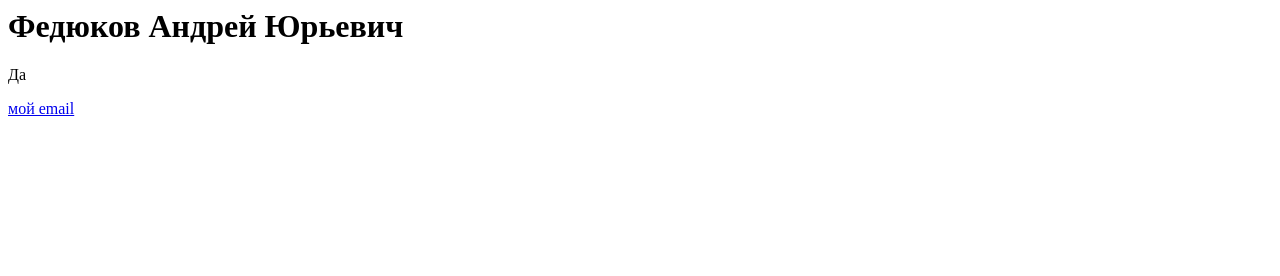
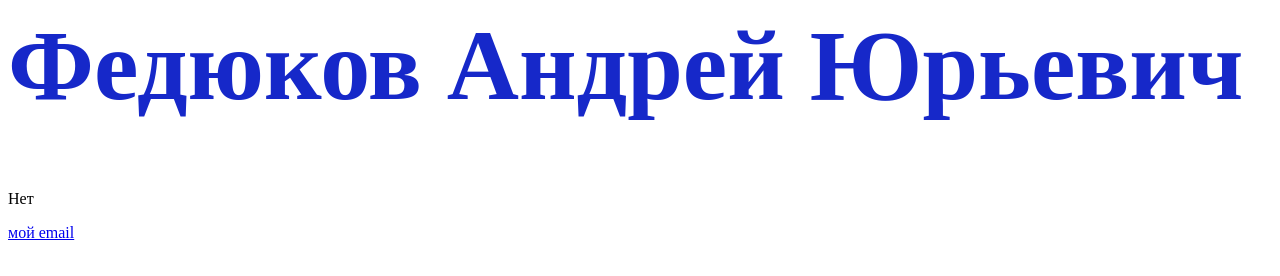
Before and after one commit to afedyukov/lms-2, a plain HTML site: page index.html in a window 1280 px wide. Drawn offline with Linux system fonts and the light colour scheme.

Commit message:
продвижение

```diff
--- a/index.html
+++ b/index.html
@@ -1,5 +1,15 @@
+<!DOCTYPE.html>
 <html>
-	<h1>Федюков Андрей Юрьевич</h1>
-	<p>Да</p>
-	<a href="mailto:fedyukov.2009@mail.ru">мой еmail</a>
+
+	<head>
+		<link href="style.css" rel="stylesheet"/>
+		<title>gthdsq cfqn</title>
+	</head>
+
+	<body>
+		<h1 class="header">Федюков Андрей Юрьевич</h1>
+		<p>Нет</p>
+		<a href="mailto:fedyukov.2009@mail.ru">мой еmail</a>
+	</body>
+
 </html>
--- /dev/null
+++ b/style.css
@@ -0,0 +1,5 @@
+.header{
+	color:#1628c9 ;
+	font-size:100px ;
+
+}
```
